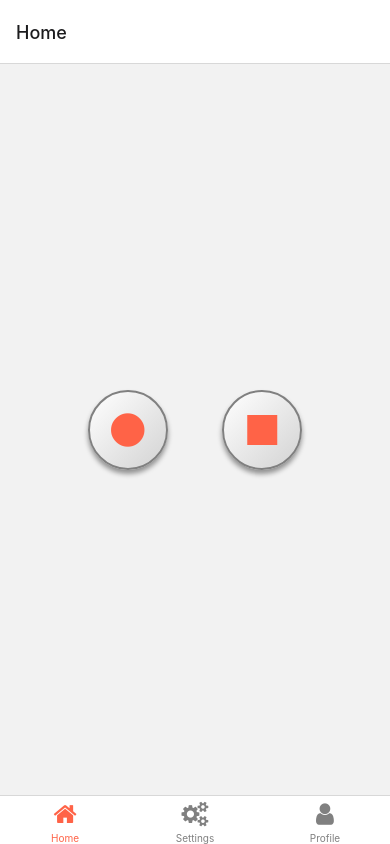
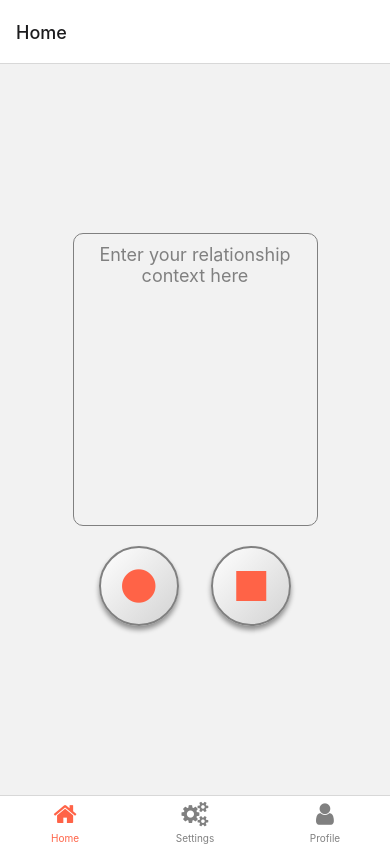
Before and after one commit to holycactusjuice/rizz-glasses, a React Native app in the folder glizzy/: screen /Home in a window 390 px wide. Built offline with nearby package versions, Linux system fonts and the light colour scheme.

Commit message:
VideoAudioRecorder bug fix

```diff
--- a/glizzy/pages/Home.js
+++ b/glizzy/pages/Home.js
@@ -1,11 +1,18 @@
-import React from "react";
-import { View, TouchableOpacity, StyleSheet, Alert } from "react-native";
+import React, { useState } from "react";
+import {
+  View,
+  TouchableOpacity,
+  StyleSheet,
+  Alert,
+  TextInput,
+} from "react-native";
 import { MaterialIcons } from "@expo/vector-icons";
 import { LinearGradient } from "expo-linear-gradient";
 import axios from "axios";
 
 const HomeScreen = () => {
-  const piAddress = "http://10.37.118.10:6000"; // Replace with your Raspberry Pi's IP
+  const [text, setText] = useState("");
+  const piAddress = "http://172.20.10.8:6000"; // Replace with your Raspberry Pi's IP
 
   const startRecording = async () => {
     try {
@@ -29,6 +36,14 @@ const HomeScreen = () => {
 
   return (
     <View style={styles.container}>
+      <TextInput
+        style={styles.textField}
+        placeholder="Enter your relationship context here"
+        placeholderTextColor="gray"
+        value={text}
+        onChangeText={setText}
+        multiline
+      />
       <View style={styles.buttonContainer}>
         {/* Record Button with reversed gradient */}
         <TouchableOpacity onPress={startRecording}>
@@ -68,6 +83,18 @@ const styles = StyleSheet.create({
     flex: 1,
     justifyContent: "center",
     alignItems: "center",
+    paddingHorizontal: 20,
+  },
+  textField: {
+    width: "70%", // Takes up 70% of the screen width
+    height: "40%", // Adjust height as needed
+    borderColor: "gray",
+    borderWidth: 1,
+    borderRadius: 10,
+    padding: 10,
+    fontSize: 18,
+    textAlign: "center", // Center the text
+    marginBottom: 20, // Space between text field and buttons
   },
   buttonContainer: {
     flexDirection: "row", // Align buttons in a row
```
Also changed, not shown: 1 other file (tests, documents, lock files or other folders).
